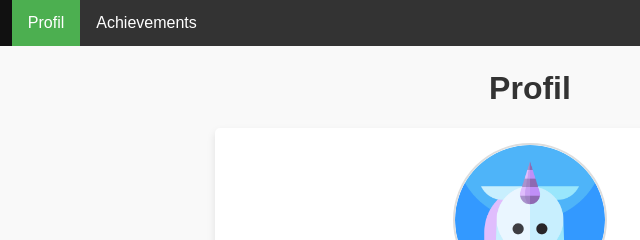
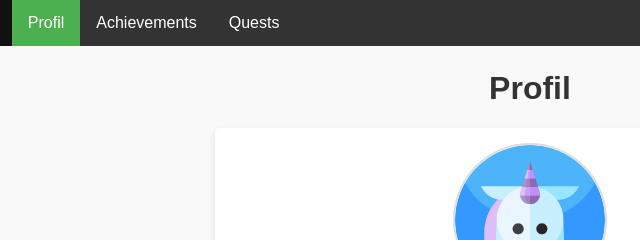
Before and after one commit to FaKiieZ/touch-grass, a plain HTML site: page src/profile.html in a window 1280 px wide. Shown: the top 240 px of the page, 110-750 px from the left. Drawn offline with Linux system fonts and the light colour scheme.

Commit message:
add quests nav again

```diff
--- a/src/profile.html
+++ b/src/profile.html
@@ -19,6 +19,9 @@
                 </li>
                 <li class="nav-element">
                     <a href="./achievements.html">Achievements</a>
+                </li>
+                <li class="nav-element">
+                    <a href="./quests.html">Quests</a>
                 </li>
             </ul>
         </nav>
```
